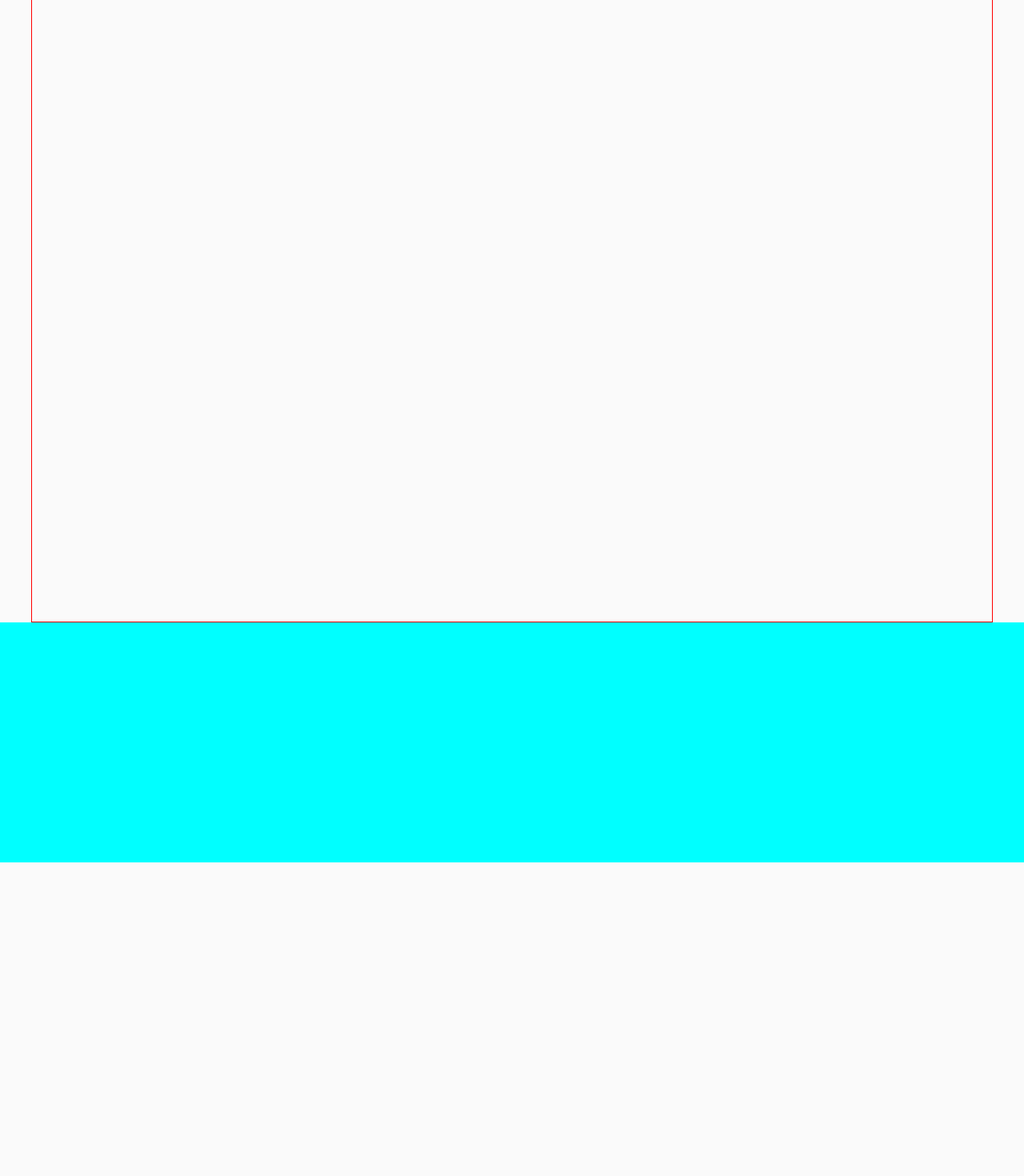
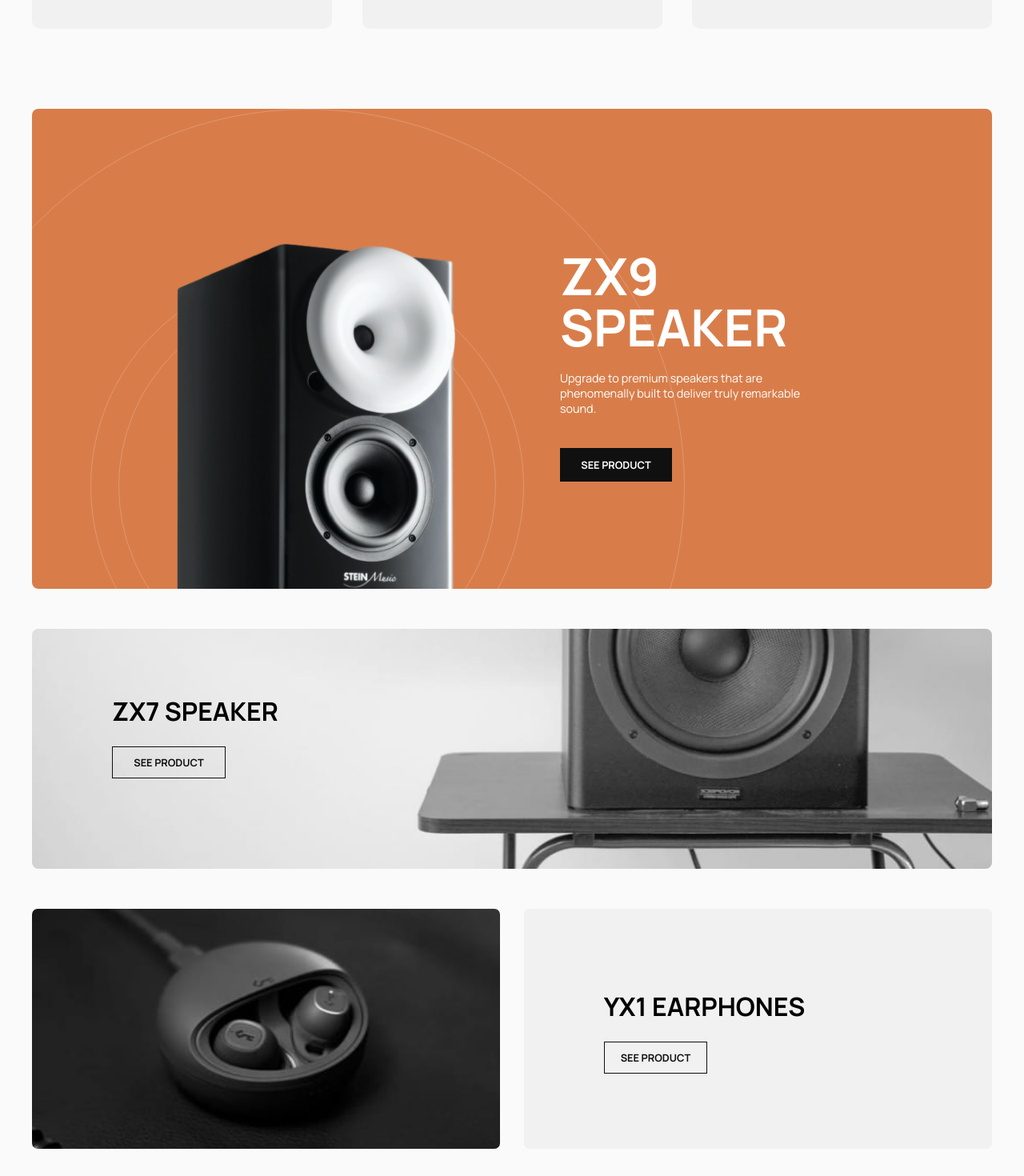
Before and after one commit to YannickWnz/audiophile-ecom-website, a React (Create React App) app: page / in a window 1280 px wide. Shown: the part 1100-2570 px from the top of the page at 80% size. Before the commit the page ends 2178 px from the top, so only its background shows below. Built offline with nearby package versions, Linux system fonts and the light colour scheme.

Commit message:
home featured product

```diff
--- a/src/Components/Utilities/_utilities.scss
+++ b/src/Components/Utilities/_utilities.scss
@@ -4,3 +4,10 @@ $seashell: #F1F1F1;
 $ghost-white: #FAFAFA;
 $hit-pink: #FBAF85;
 $persian-red: #CD2C2C;
+
+// backgroud image properties
+%background-img-properties {
+    background-position: center;
+    background-repeat: no-repeat;
+    background-size: cover;
+}
--- a/src/Pages/Home/Home.scss
+++ b/src/Pages/Home/Home.scss
@@ -8,10 +8,20 @@
     // border: 4px solid yellow;
     position: relative;
 
+    a.see-product-link {
+        padding: 10px 20px;
+        // background-color: $reddish-orange;
+        color: white;
+        text-decoration: none;
+        font-size: .9em;
+        font-weight: bold;
+    }
+
     .hero-section {
         width: 100%;
         min-height: 400px;
         background-color: $smoky-dark;
+        margin-bottom: 160px;
 
         .hero-section-wrapper {
             width: 100%;
@@ -50,13 +60,12 @@
             }
 
             a {
-                padding: 10px 20px;
+                // padding: 10px 20px;
                 background-color: $reddish-orange;
-                color: white;
-                text-decoration: none;
-                font-size: .9em;
-                font-weight: bold;
-
+                // color: white;
+                // text-decoration: none;
+                // font-size: .9em;
+                // font-weight: bold;
             }
 
         }
@@ -90,14 +99,173 @@
             width: 100%;
             max-width: 1200px;
             min-height: calc(1500px - 400px);
-            border: 1px solid red;
+            // border: 1px solid red;
             margin: auto;
-        }
 
-        .product-pages {
-            width: 100%;
-            min-height: 200px;
-            background-color: olivedrab;
+            .home-featured-products {
+                width: 100%;
+                min-height: 500px;
+                // border: 1px solid blue;
+
+                div {
+                    margin-bottom: 50px;
+                    border-radius: 8px;
+                }
+
+                .product-one {
+                    width: 100%;
+                    height: 600px;
+                    background-color: $reddish-orange;
+                    margin-bottom: 50px;
+                    position: relative;
+                    background-image: url(../../../public/assets/home/desktop/pattern-circles.svg);
+                    background-position: -50% 0;
+                    background-repeat: no-repeat;
+                    // background-size: cover;
+                    display: flex;
+                    justify-content: space-between;
+                    overflow: hidden;
+
+                    div {
+                        width: calc(100% / 2);
+                        height: inherit;
+                        // border: 2px solid blue;
+                    }
+
+                    .product-img-wrapper {
+                        // width: 65%;
+                        // border: 2px solid white;
+                        display: flex;
+                        align-items: center;
+                        justify-content: center;
+                        position: relative;
+
+                        img {
+                            // border: 1px solid white;
+                            width: 700px;
+                            width: 350px;
+                            height: 700px;
+                            height: 450px;
+                            bottom: 0;
+                            position: absolute;
+                            top: 28%;
+                            left: 30%;
+                        }
+                    }
+
+                    .product-one-description {
+                        width: 45%;
+                        // border: 1px solid blue;
+                        display: flex;
+                        flex-direction: column;
+                        justify-content: center;
+
+                        h1 {
+                            color: white;
+                            max-width: 300px;
+                            // border: 1px solid white;
+                            font-size: 4em;
+                            line-height: 1;
+                        }
+
+                        p {
+                            color: white;
+                            max-width: 320px;
+                            margin: -20px 0 40px 0;
+                            font-size: .9em;
+                        }
+                        a {
+                            background-color: $smoky-dark;
+                            width: 100px;
+                            padding: 12px 20px;
+                            font-size: .8em;
+                            display: flex;
+                            justify-content: center;
+                            font-weight: bold;
+                        }
+
+                    }
+
+                    // img {
+                    //     position: absolute;
+                    //     width: 700px;
+                    //     height: 700px;
+                    //     border: 3px solid white;
+                    // }
+                }
+
+                .product-two {
+                    @extend %background-img-properties;
+                    width: 100%;
+                    height: 300px;
+
+                    .product-description {
+                        width: 300px;
+                        display: flex;
+                        flex-direction: column;
+                        padding: 60px 0 0 100px;
+
+                        a {
+                            border: 1px solid $smoky-dark;
+                            width: 100px;
+                            color: $smoky-dark;
+                            font-size: .8em;
+                            text-align: center;
+                        }
+                    }
+
+                }
+
+                .product-three {
+                    width: 100%;
+                    height: 300px;
+                    display: flex;
+                    justify-content: space-between;
+
+                    div {
+                        width: calc(100% / 2.05);
+                        height: inherit;
+                        border-radius: 7px;
+                        // border: 1px solid red;
+                    }
+
+                    .product-img {
+                        @extend %background-img-properties;
+                    }
+
+                    .product-description {
+                        background-color: $seashell;
+                        // padding-left: 50px;
+                        // display: flex;
+                        // flex-direction: column;
+                        // justify-content: center;
+
+                        .wrapper {
+                            border: 2px solid goldenrod;
+                            padding: 100px 0 0 50px;
+                        }
+
+                        h1, a {
+                            margin: 100px 0 0px 100px;
+                        }
+
+                        h1 {
+                            margin-bottom: 30px;
+                        }
+
+                        a {
+                            border: 1px solid $smoky-dark;
+                            width: 100px;
+                            color: $smoky-dark;
+                            font-size: .8em;
+                            text-align: center;
+                        }
+                    }
+
+                }
+
+            }
+
         }
 
 }
--- a/src/Pages/Home/Home.tsx
+++ b/src/Pages/Home/Home.tsx
@@ -67,7 +67,7 @@ const Home = () => {
                             <h1>{products[0].name}</h1>
                             <p>Experience natural, lifelike audio and exceptional build quality made for the passionals music enthusiast.</p>
                             {/* <Link to='/product/2'>SEE PRODUCT</Link> */}
-                            <Link to={`/product/${products[0].id}`}>SEE PRODUCT</Link>
+                            <Link className="see-product-link" to={`/product/${products[0].id}`}>SEE PRODUCT</Link>
                         </div>
                     </div>
                     {/* <div className="hero-section-product-desc"></div> */}
@@ -80,6 +80,40 @@ const Home = () => {
 
             <div className="home-contents-wrapper">
                 <Categories />
+
+                <div className="home-featured-products">
+                    <div className="product-one">
+                        {/* <img src="/assets/home/desktop/pattern-circles.svg" alt="" /> */}
+                        <div className="product-img-wrapper">
+                            {/* <img src="/assets/product-zx9-speaker/desktop/image-product-no-bg.png" alt="" /> */}
+                            <img src="/assets/home/desktop/image-speaker-zx9.png" alt="" />
+                        </div>
+
+                        <div className="product-one-description">
+                            <h1>ZX9 SPEAKER</h1>
+                            <p>Upgrade to premium speakers that are phenomenally built to deliver truly remarkable sound.</p>
+                            <Link className="see-product-link" to={`/product/${products[0].id}`}>SEE PRODUCT</Link>
+                        </div>
+
+                    </div>
+                    <div className="product-two" style={{backgroundImage: 'url(./assets/home/desktop/image-speaker-zx7.jpg)'}}>
+                        <div className="product-description">
+                            <h1>ZX7 SPEAKER</h1>
+                            <Link to='' className="see-product-link">SEE PRODUCT</Link>
+                        </div>
+
+                    </div>
+                    <div className="product-three">
+                        <div className="product-img" style={{backgroundImage: 'url(./assets/product-yx1-earphones/desktop/image-gallery-2.jpg)'}} ></div>
+                        <div className="product-description">
+                            {/* <div className="wrapper"> */}
+                                <h1>YX1 EARPHONES</h1>
+                                <Link to='' className="see-product-link">SEE PRODUCT</Link>
+                            {/* </div> */}
+                        </div>
+                    </div>
+                </div>
+
             </div>
 
         </div>
```
Also changed, not shown: public/assets/home/desktop/image-removebg.png (added).
